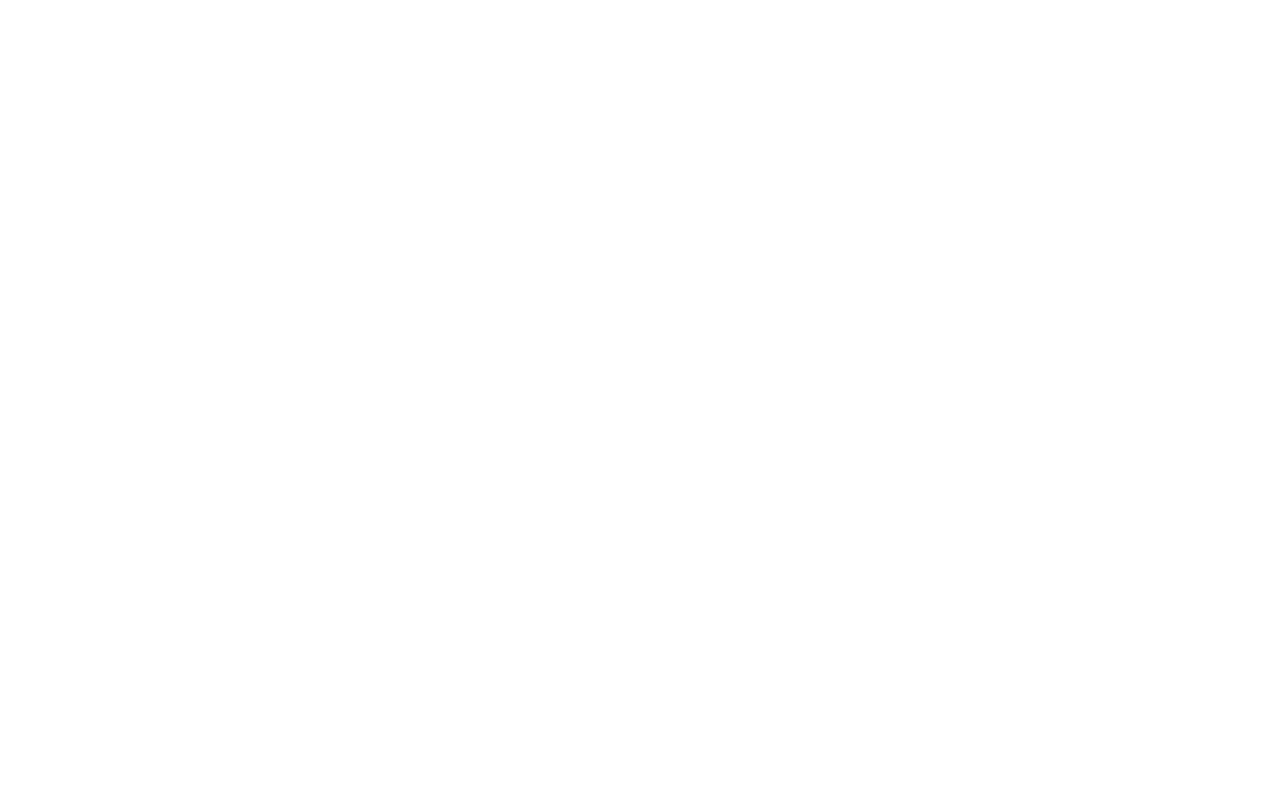
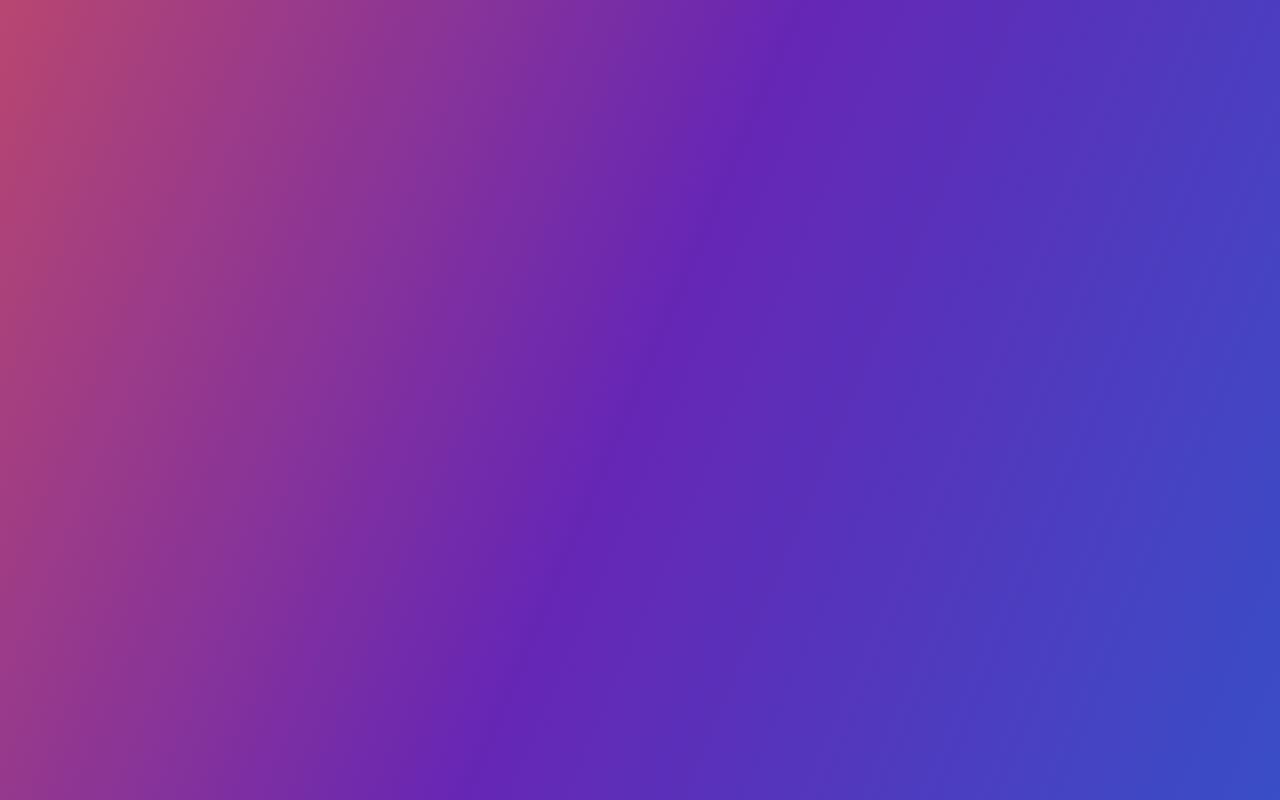
Before and after one commit to WirisWernek/agendix-web, an Angular app: page /auth in a window 1280 px wide. Built offline with nearby package versions, Linux system fonts and the light colour scheme.

Commit message:
add font padrão estilo global do backgrounds

```diff
--- a/src/styles.scss
+++ b/src/styles.scss
@@ -1,14 +1,18 @@
 /* You can add global styles to this file, and also import other style files */
 
 /* Importing Bootstrap SCSS file. */
-@import 'bootstrap/scss/bootstrap';
-@import 'bootstrap-icons/font/bootstrap-icons.css';
+@import "bootstrap/scss/bootstrap";
+@import "bootstrap-icons/font/bootstrap-icons.css";
+@import "../public/scss/fonts.scss";
 
 * {
   margin: 0;
   padding: 0;
   box-sizing: border-box;
   font-optical-sizing: auto;
+  font-family: "Be Vietnam Pro", system-ui, -apple-system, BlinkMacSystemFont,
+    "Segoe UI", Roboto, Oxygen, Ubuntu, Cantarell, "Open Sans", "Helvetica Neue",
+    sans-serif;
   font-style: normal;
 }
 
@@ -17,3 +21,19 @@
   width: 100%;
   height: 100%;
 }
+
+body {
+  background: rgb(184, 70, 112);
+  background: linear-gradient(
+    113deg,
+    #b84670 0%,
+    #6626b5 49.5%,
+    #394ec7 99.99%
+  );
+}
+
+.content {
+  border-radius: 20px;
+  background: rgba(255, 255, 255, 0.25);
+  backdrop-filter: blur(2px);
+}
```
Lines whose indentation alone changed are shown as unchanged.
